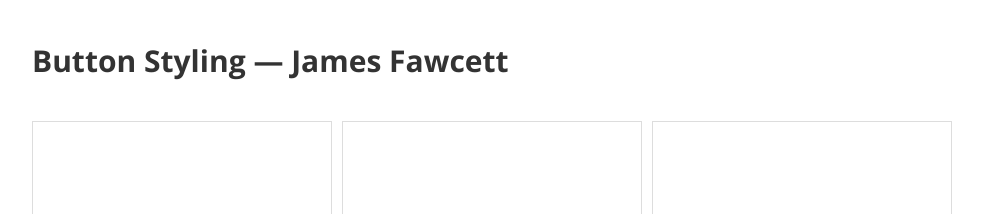
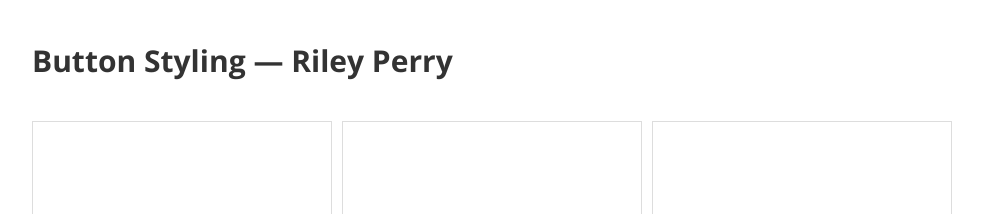
Before and after one commit to reperry9/iffall2025, a plain HTML site: page buttons/index.html in a window 1280 px wide. Shown: the top 214 px of the page, without its empty margins (8-991 px from the left). Drawn offline with nearby package versions, Linux system fonts and the light colour scheme; a web font is replaced by a local one.

Commit message:
fix name again

```diff
--- a/buttons/index.html
+++ b/buttons/index.html
@@ -188,7 +188,7 @@
 
 		<main>
 
-			<h1>Button Styling &mdash; James Fawcett</h1>
+			<h1>Button Styling &mdash; Riley Perry</h1>
 
 			<div class="button_container">
 				<a href="http://www.spotify.com" target="_blank" id="btn_spotify">Spotify</a>
```
